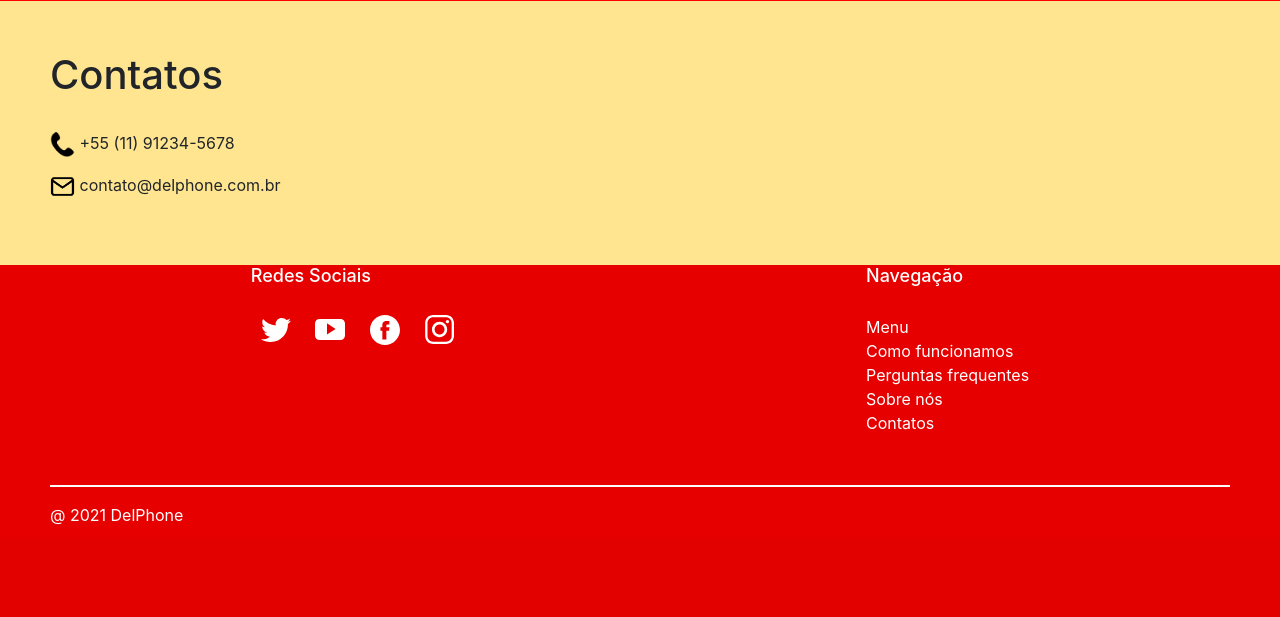
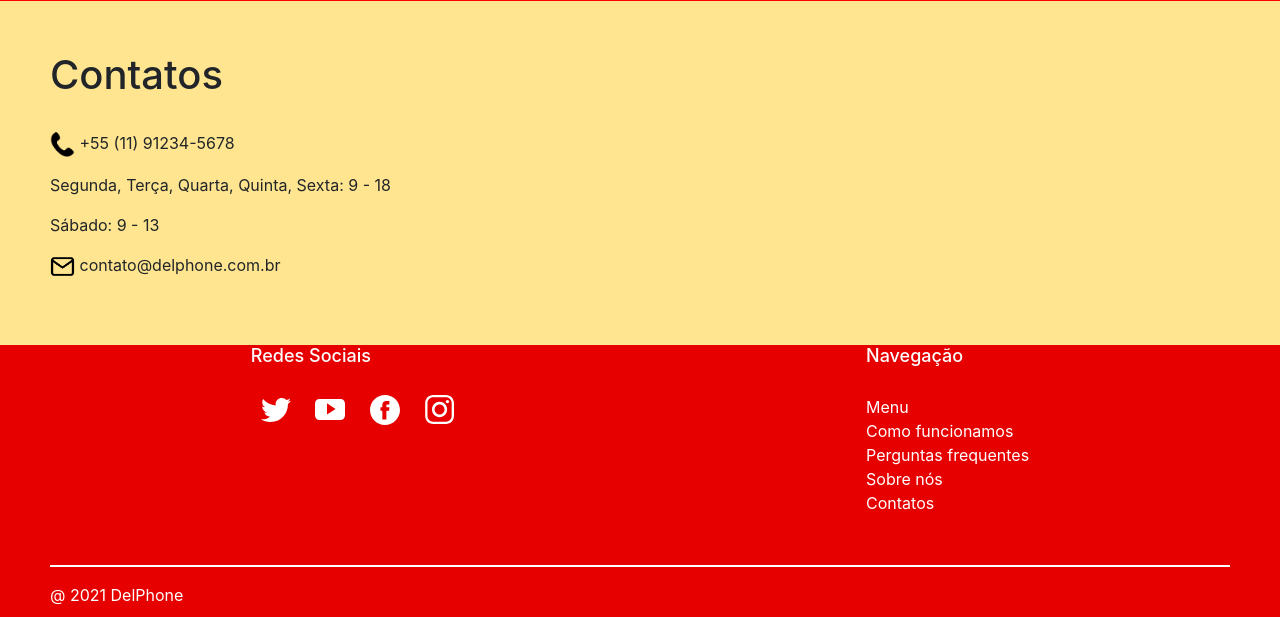
Before and after one commit to leticia-brand/DelPhone, a Django app: page /delphone/contatos/ in a window 1280 px wide. Shown: the part 279-896 px from the top of the page. Before the commit the page ends 804 px from the top, so only its background shows below. Run offline with Django 3.2, Linux system fonts and the light colour scheme; some libraries are stand-ins or nearby versions.

Commit message:
adding filters

```diff
--- a/mysite/delphone/templates/delphone/contatos.html
+++ b/mysite/delphone/templates/delphone/contatos.html
@@ -8,6 +8,17 @@
 	<br>
 	<!-- Símbolos e formas fictícias de contato -->
 	<p><img src="{% static 'delphone/img/phone.png' %}" height="25" width="25" alt="símbolo telefone"> +55 (11) 91234-5678</p>
+
+	<p> {{dias_semana|join:", "|title| add:": "}} {{horarios|first}}</p>
+
+	{%for dia in dias_final %}
+	{% if dia == "DOMINGO" %}
+
+	<p>{{dias_final|first|title|add:": "}} {{horarios|last}}</p>
+
+	{% endif %}
+	{% endfor %}
+
 	<p><img src="{% static 'delphone/img/email.png' %}" height="25" width="25" alt="símbolo email"> contato@delphone.com.br</p>
 </div>
 {% endblock %}
--- a/mysite/delphone/views.py
+++ b/mysite/delphone/views.py
@@ -12,7 +12,11 @@ def menu(request):
     return render(request, 'delphone/menu.html')
 
 def contatos(request):
-    return render(request, 'delphone/contatos.html')
+    dias_semana = ["SEGUNDA","TERÇA","QUARTA","QUINTA","SEXTA"]
+    dias_final = ["SÁBADO", "DOMINGO"]
+    horarios = ["9 - 18", "9 - 13"]
+    contexto = {"dias_semana": dias_semana, "dias_final": dias_final, "horarios": horarios}
+    return render(request, 'delphone/contatos.html', contexto)
 
 def faq(request):
     return render(request, 'delphone/faq.html')
@@ -28,3 +32,7 @@ def como_funcionamos(request):
 
 def sobre_nos(request):
     return render(request, 'delphone/sobre_nos.html')
+
+def redireciona(request):
+    direcionamento = reverse('delphone')
+    return HttpResponseRedirect(direcionamento)
```
